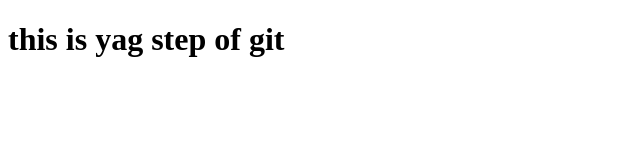
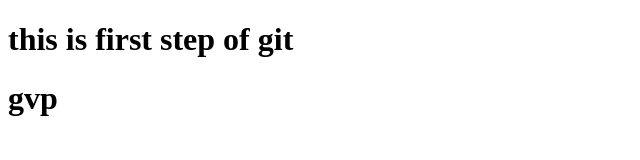
Before and after one commit to Yagneswarasaicode/check, a plain HTML site: page index.html in a window 1280 px wide. Shown: the whole page, without its empty margins (0-640 px from the left). Drawn offline with Linux system fonts and the light colour scheme.

Commit message:
added new tag

```diff
--- a/index.html
+++ b/index.html
@@ -6,6 +6,7 @@
     <title>Document</title>
 </head>
 <body>
-    <h1>this is yag step of git</h1>
+    <h1>this is  first step of git</h1>
+    <h1> gvp</h1>
 </body>
 </html>
```
Also changed, not shown: home.html (+1 -1 lines).
